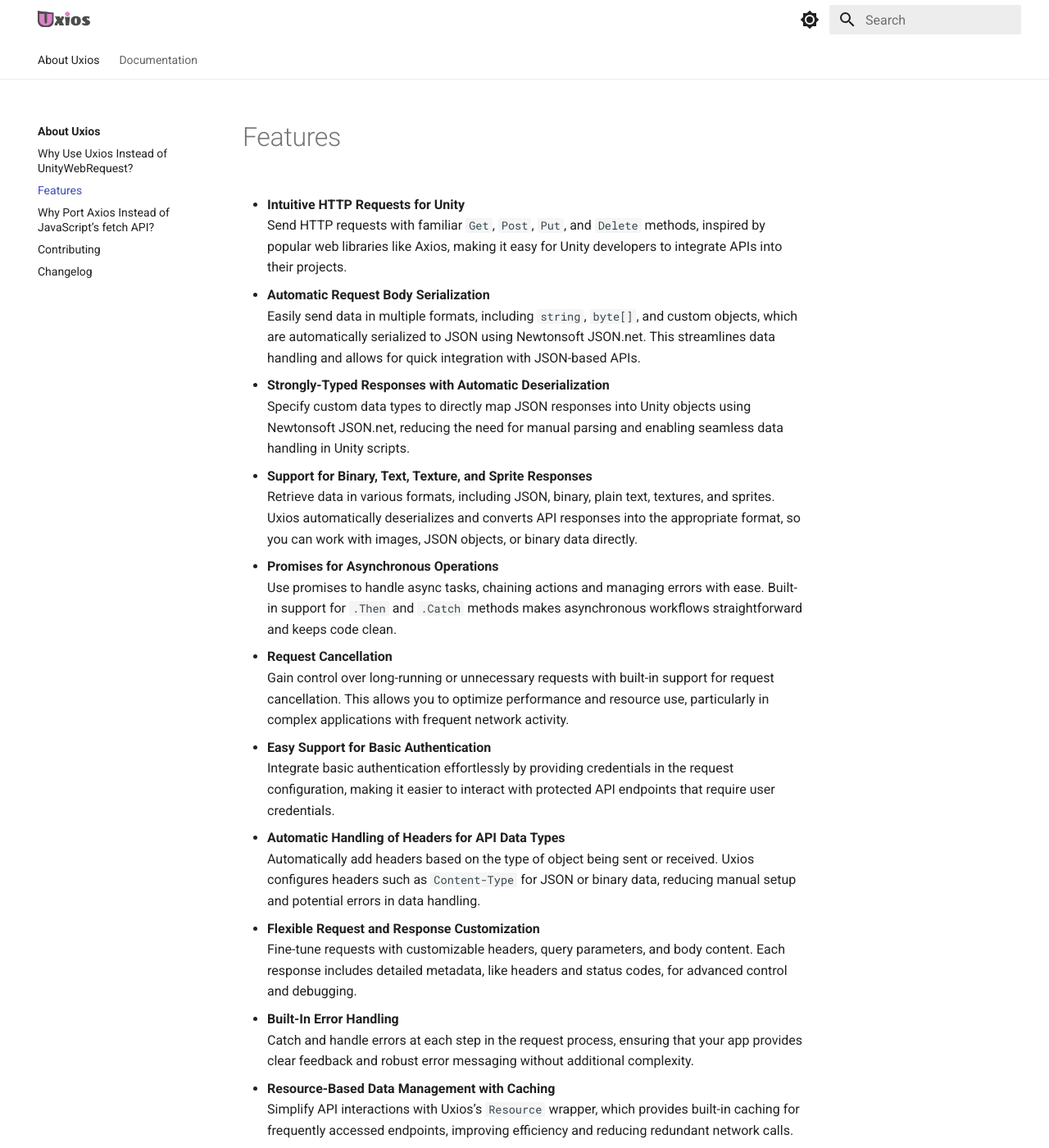
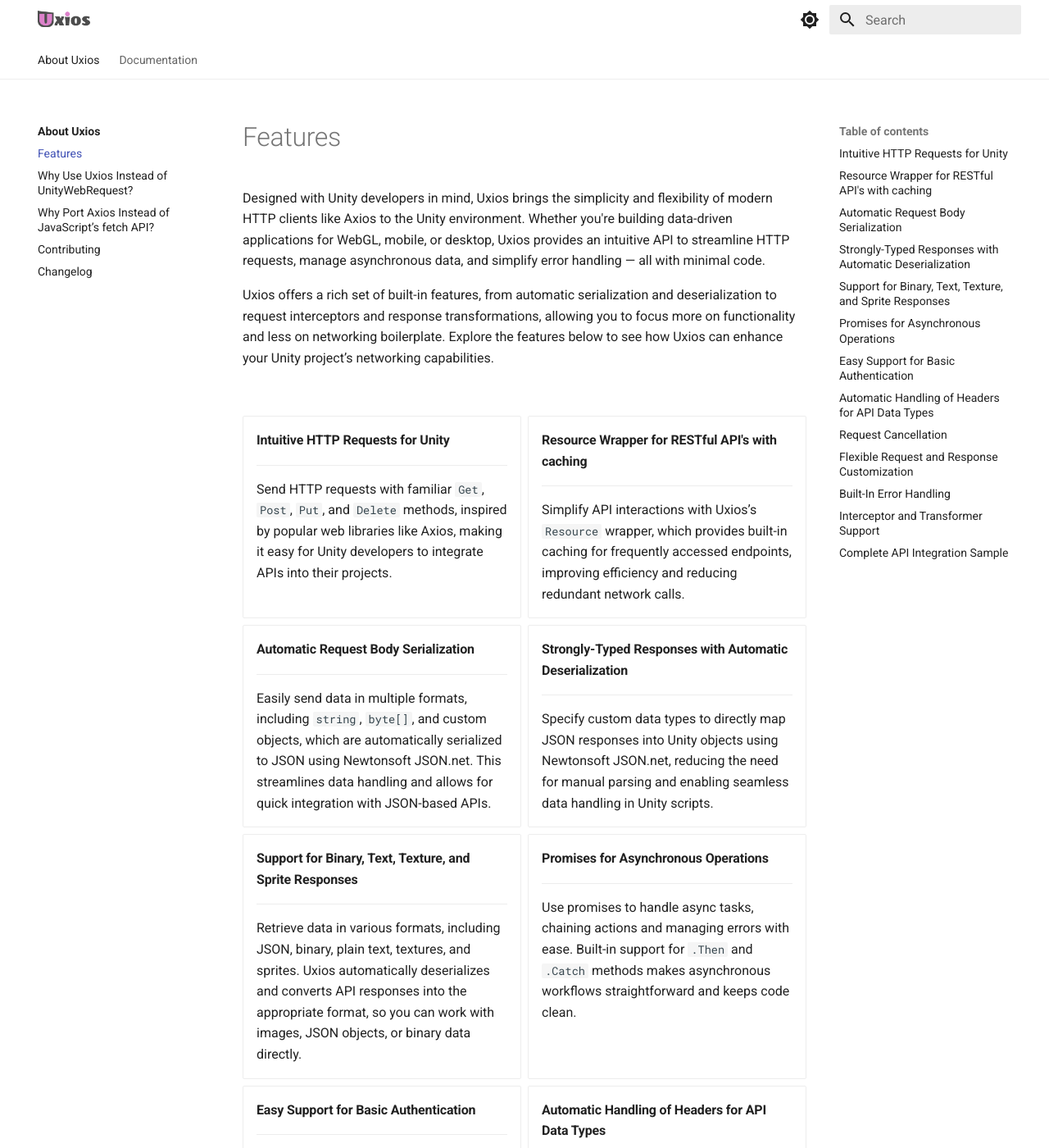
Before and after one commit to kind-men/uxios, an MkDocs documentation site: the page built from Documentation~/features.md, in a window 1280 px wide and 1400 px high. Shown: the whole window at 82% size. Built offline with MkDocs 1.6.1 and Material for MkDocs 9.7.7, drawn with Linux system fonts in a browser that asks for light colours; some of the changed text lies outside the part shown.

Commit message:
Update features page to be more accessible and structured along a narrative

```diff
--- a/Documentation~/features.md
+++ b/Documentation~/features.md
@@ -1,55 +1,97 @@
 # Features
 
-- **Intuitive HTTP Requests for Unity**
-  Send HTTP requests with familiar `Get`, `Post`, `Put`, and `Delete` methods, inspired by popular web libraries like
-  Axios, making it easy for Unity developers to integrate APIs into their projects.
+Designed with Unity developers in mind, Uxios brings the simplicity and flexibility of modern HTTP clients like Axios to
+the Unity environment. Whether you're building data-driven applications for WebGL, mobile, or desktop, Uxios provides an
+intuitive API to streamline HTTP requests, manage asynchronous data, and simplify error handling — all with minimal
+code.
 
-- **Automatic Request Body Serialization**
-  Easily send data in multiple formats, including `string`, `byte[]`, and custom objects, which are automatically
-  serialized to JSON using Newtonsoft JSON.net. This streamlines data handling and allows for quick integration with
-  JSON-based APIs.
+Uxios offers a rich set of built-in features, from automatic serialization and deserialization to request interceptors
+and response transformations, allowing you to focus more on functionality and less on networking boilerplate. Explore
+the features below to see how Uxios can enhance your Unity project’s networking capabilities.
 
-- **Strongly-Typed Responses with Automatic Deserialization**
-  Specify custom data types to directly map JSON responses into Unity objects using Newtonsoft JSON.net, reducing the
-  need for manual parsing and enabling seamless data handling in Unity scripts.
+&nbsp;
 
-- **Support for Binary, Text, Texture, and Sprite Responses**
-  Retrieve data in various formats, including JSON, binary, plain text, textures, and sprites. Uxios automatically
-  deserializes and converts API responses into the appropriate format, so you can work with images, JSON objects, or
-  binary data directly.
+<div class="grid cards" markdown>
 
-- **Promises for Asynchronous Operations**
-  Use promises to handle async tasks, chaining actions and managing errors with ease. Built-in support for `.Then`
-  and `.Catch` methods makes asynchronous workflows straightforward and keeps code clean.
+-   #### Intuitive HTTP Requests for Unity
 
-- **Request Cancellation**
-  Gain control over long-running or unnecessary requests with built-in support for request cancellation. This allows you
-  to optimize performance and resource use, particularly in complex applications with frequent network activity.
+    ---
+    Send HTTP requests with familiar `Get`, `Post`, `Put`, and `Delete` methods, inspired by popular web libraries like
+    Axios, making it easy for Unity developers to integrate APIs into their projects.
 
-- **Easy Support for Basic Authentication**
-  Integrate basic authentication effortlessly by providing credentials in the request configuration, making it easier to
-  interact with protected API endpoints that require user credentials.
+-   #### Resource Wrapper for RESTful API's with caching
 
-- **Automatic Handling of Headers for API Data Types**
-  Automatically add headers based on the type of object being sent or received. Uxios configures headers such
-  as `Content-Type` for JSON or binary data, reducing manual setup and potential errors in data handling.
+    ---
+    Simplify API interactions with Uxios’s `Resource` wrapper, which provides built-in caching for frequently accessed
+    endpoints, improving efficiency and reducing redundant network calls.
 
-- **Flexible Request and Response Customization**
-  Fine-tune requests with customizable headers, query parameters, and body content. Each response includes detailed
-  metadata, like headers and status codes, for advanced control and debugging.
+- #### Automatic Request Body Serialization
 
-- **Built-In Error Handling**
-  Catch and handle errors at each step in the request process, ensuring that your app provides clear feedback and robust
-  error messaging without additional complexity.
+    ---
+    Easily send data in multiple formats, including `string`, `byte[]`, and custom objects, which are automatically
+    serialized to JSON using Newtonsoft JSON.net. This streamlines data handling and allows for quick integration with
+    JSON-based APIs.
 
-- **Resource-Based Data Management with Caching**
-  Simplify API interactions with Uxios’s `Resource` wrapper, which provides built-in caching for frequently accessed
-  endpoints, improving efficiency and reducing redundant network calls.
 
-- **Interceptor and Transformer Support**
-  Modify requests and responses on the fly with interceptors and transformers, allowing for custom handling like token
-  authentication or data transformation before or after a request.
+-   #### Strongly-Typed Responses with Automatic Deserialization
 
-- **Complete API Integration Sample**
-  Explore the included `Pokemon` sample, demonstrating a fully functional integration with an API, showcasing how to
-  fetch data, populate UI elements, handle loading states, and manage errors—all using Uxios’s intuitive structure.
+    ---
+    Specify custom data types to directly map JSON responses into Unity objects using Newtonsoft JSON.net, reducing the
+    need for manual parsing and enabling seamless data handling in Unity scripts.
+
+-   #### Support for Binary, Text, Texture, and Sprite Responses
+
+    ---
+    Retrieve data in various formats, including JSON, binary, plain text, textures, and sprites. Uxios automatically
+    deserializes and converts API responses into the appropriate format, so you can work with images, JSON objects, or
+    binary data directly.
+
+-   #### Promises for Asynchronous Operations
+
+    ---
+    Use promises to handle async tasks, chaining actions and managing errors with ease. Built-in support for `.Then`
+    and `.Catch` methods makes asynchronous workflows straightforward and keeps code clean.
+
+-   #### Easy Support for Basic Authentication
+
+    ---
+    Integrate basic authentication effortlessly by providing credentials in the request configuration, making it easier
+    to interact with protected API endpoints that require user credentials.
+
+-   #### Automatic Handling of Headers for API Data Types
+
+    ---
+    Automatically add headers based on the type of object being sent or received. Uxios configures headers such
+    as `Content-Type` for JSON or binary data, reducing manual setup and potential errors in data handling.
+
+-   #### Request Cancellation
+
+    ---
+    Gain control over long-running or unnecessary requests with built-in support for request cancellation. This allows you
+    to optimize performance and resource use, particularly in complex applications with frequent network activity.
+
+-   #### Flexible Request and Response Customization
+
+    ---
+    Fine-tune requests with customizable headers, query parameters, and body content. Each response includes detailed
+    metadata, like headers and status codes, for advanced control and debugging.
+
+-   #### Built-In Error Handling
+
+    ---
+    Catch and handle errors at each step in the request process, ensuring that your app provides clear feedback and robust
+    error messaging without additional complexity.
+
+-   #### Interceptor and Transformer Support
+
+    ---
+    Modify requests and responses on the fly with interceptors and transformers, allowing for custom handling like token
+    authentication or data transformation before or after a request.
+
+-   #### Complete API Integration Sample
+
+    ---
+    Explore the included `Pokemon` sample, demonstrating a fully functional integration with an API, showcasing how to
+    fetch data, populate UI elements, handle loading states, and manage errors—all using Uxios’s intuitive structure.
+
+</div>
--- a/mkdocs.yml
+++ b/mkdocs.yml
@@ -1,8 +1,8 @@
 nav:
   - 'About Uxios':
     - "About Uxios": 'index.md'
+    - 'features.md'
     - 'why-use-uxios-instead-of-unitywebrequest.md'
-    - 'features.md'
     - 'why-axios.md'
     - 'contributing.md'
     - 'changelog.md'
```
